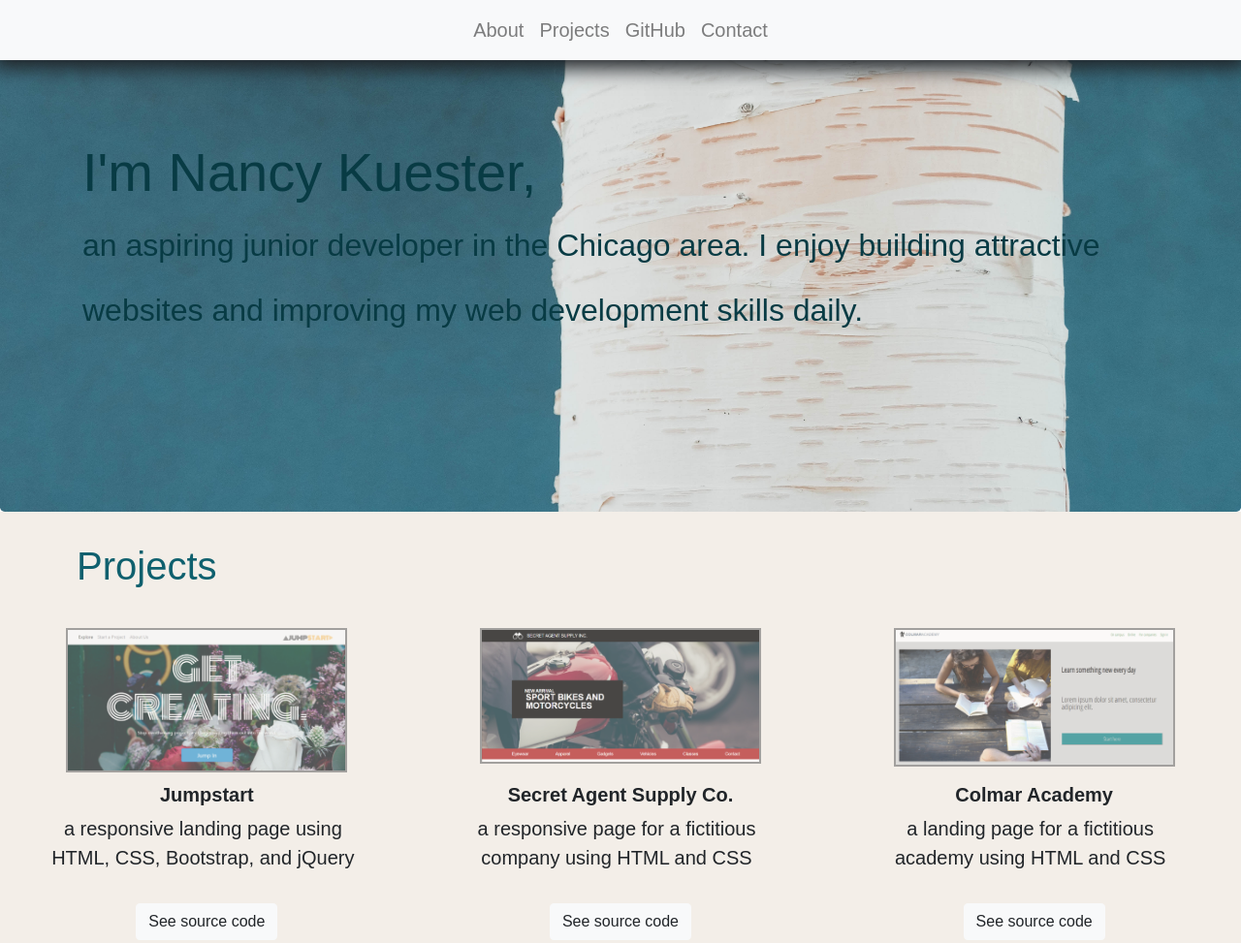
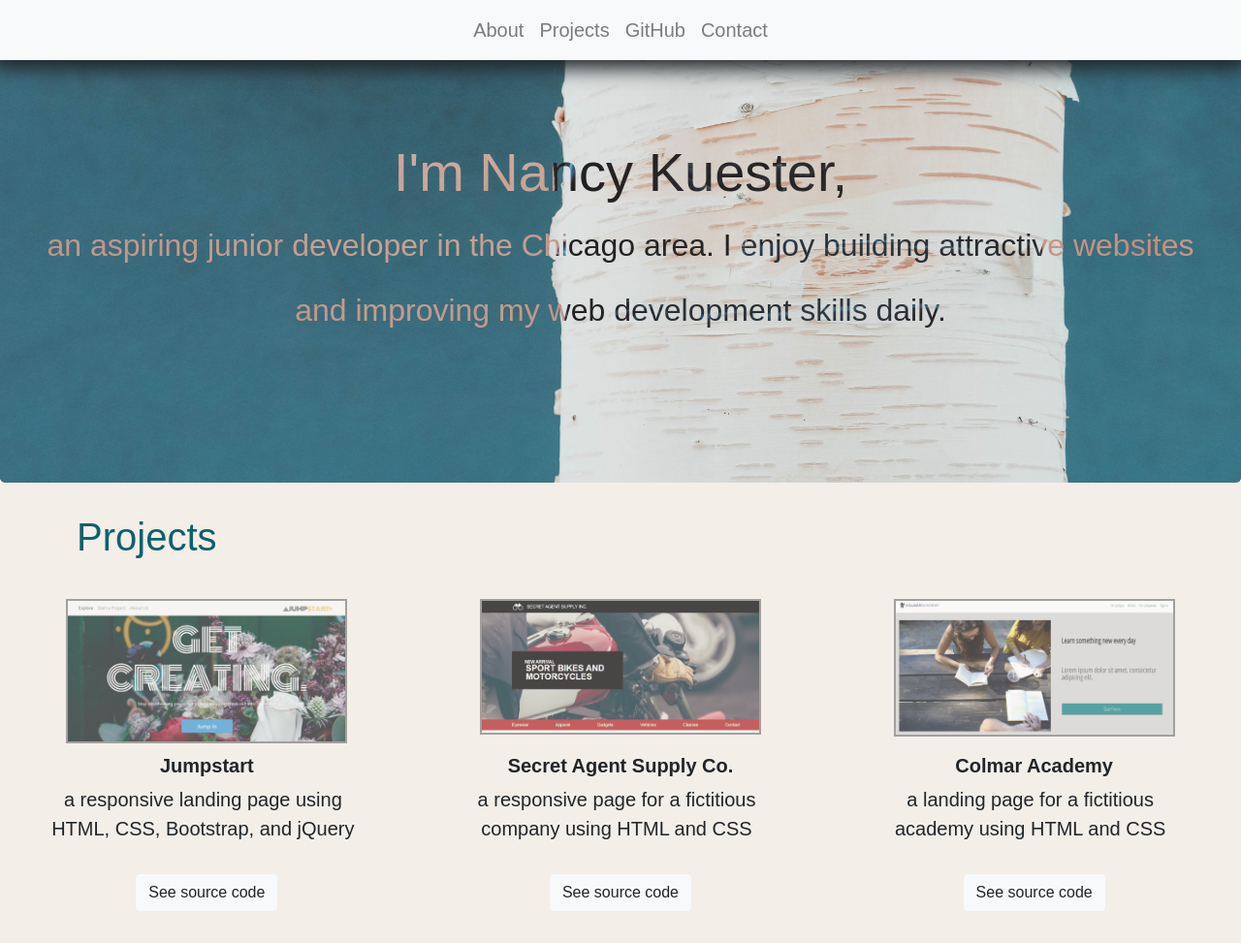
Before and after one commit to mathgirl123/portfolio-website, a plain HTML site: page index.html in a window 1280 px wide. Shown: the top 973 px of the page at 97% size. Drawn offline with nearby package versions, Linux system fonts and the light colour scheme; a web font is replaced by a local one.

Commit message:
Changed h2 color based on background

```diff
--- a/index.html
+++ b/index.html
@@ -26,9 +26,7 @@
     <!-- Jumbotron -->
 
     <div class="jumbotron" id="about">
-        <div class="container">
-            <h1> I'm Nancy Kuester,<br> <span>an aspiring junior developer in the Chicago area.  I enjoy building attractive websites and improving my web development skills daily.</span></h1>
-        </div>
+        <h1 contentEditable role='textbox' aria-multiline='true' > I'm Nancy Kuester,<br> <span>an aspiring junior developer in the Chicago area.  I enjoy building attractive websites and improving my web development skills daily.</span></h1>
     </div>
 
     <!-- Projects -->
--- a/resources/css/style.css
+++ b/resources/css/style.css
@@ -13,16 +13,23 @@ body{
     background-image: url("../images/david-hofmann--Ae2HFODn2Q-unsplash.jpg");
     background-size: cover;
     margin-bottom: 0;
+    overflow: hidden;
 }
-.jumbotron .container{
-    height: 20rem;
-}
+
 .jumbotron h1{
     color: rgb(8, 59, 68);
     font-size: 3.5rem;
     margin-top: 5rem;
     padding-bottom: 5rem;
+    height: inherit;
+    background: inherit;
+	-webkit-background-clip: text;
+					background-clip: text;
+    color: transparent;
+    text-align: center;
+    filter: invert(1);
 }
+
 .jumbotron span{
     font-size: 2rem;
 }
```
